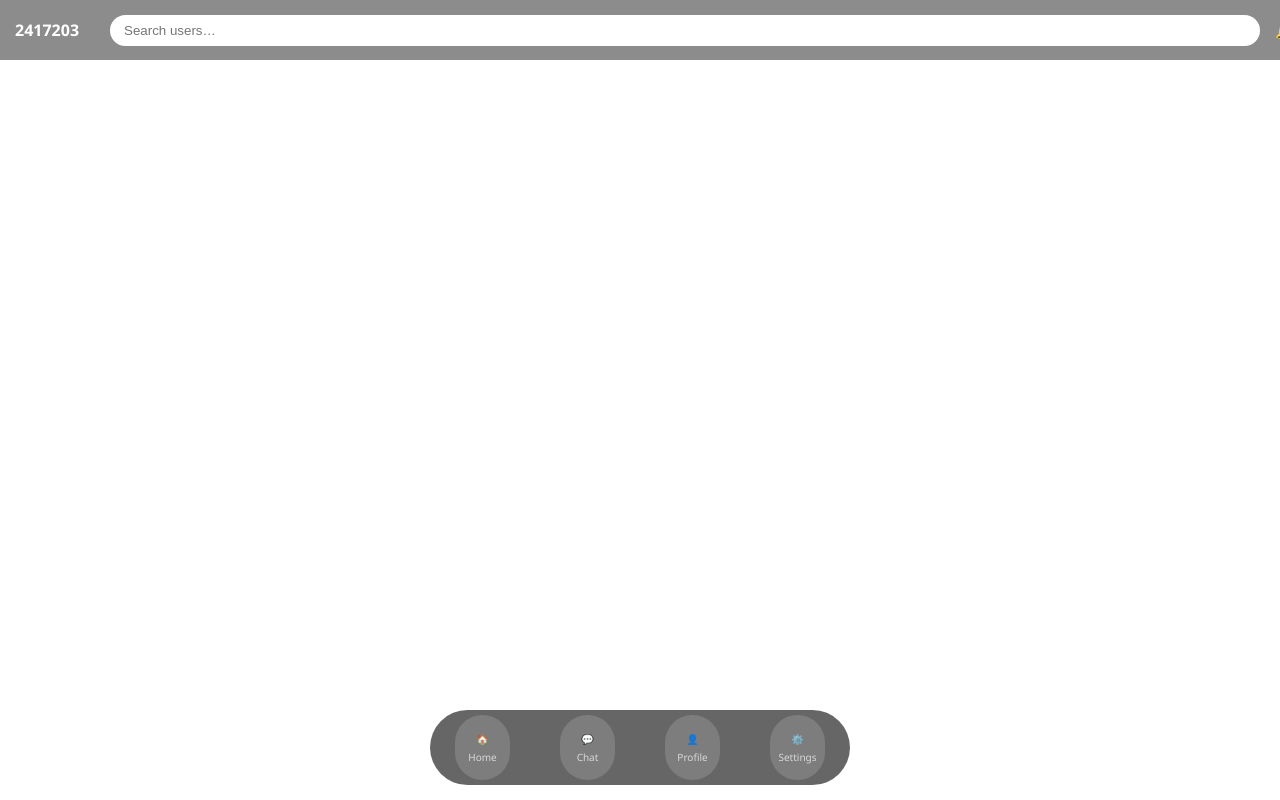
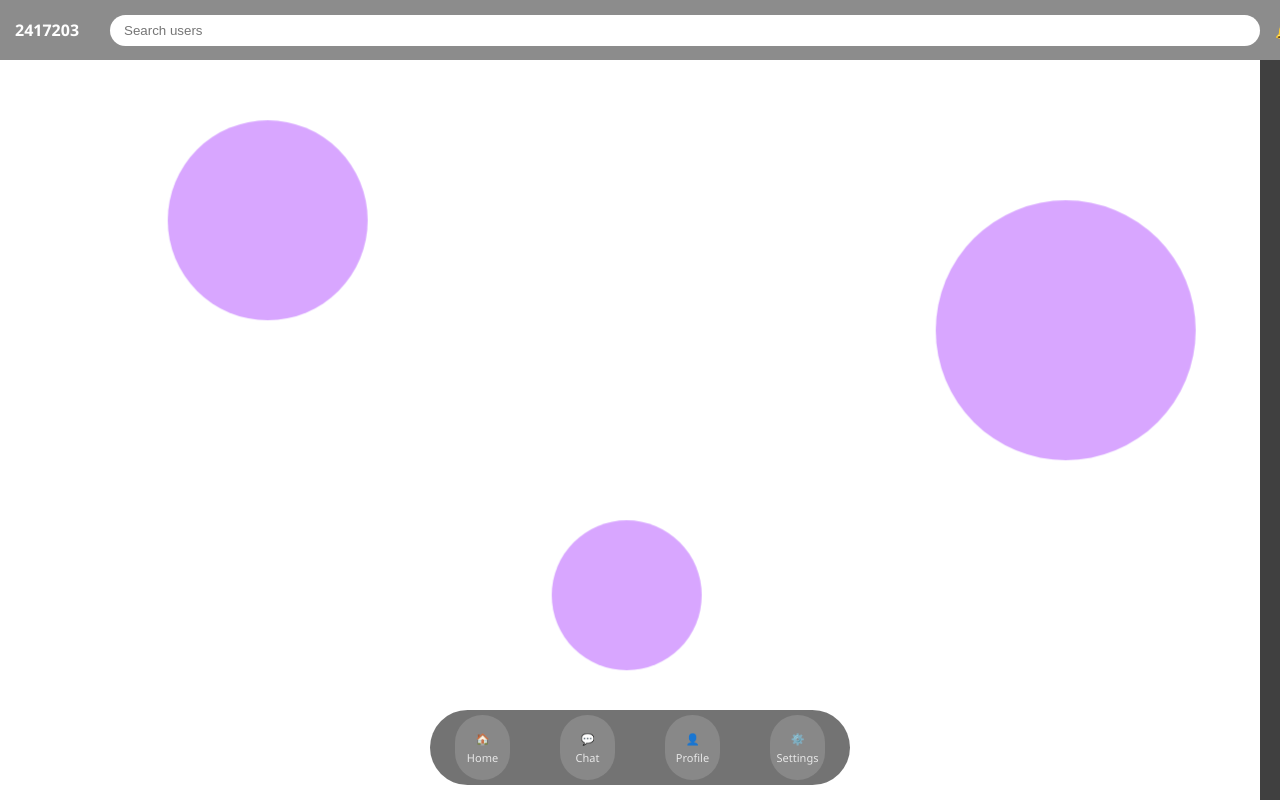
Before and after one commit to Ashwinor/talkk, a Flask app: page /home in a window 1280 px wide. Run offline with Flask 3, Linux system fonts and the light colour scheme; a user stored in the database is signed in.

Commit message:
Dual animated backgrounds + working dark mode

```diff
--- a/static/home/home.css
+++ b/static/home/home.css
@@ -1,26 +1,37 @@
 body{
   margin:0;
   font-family:Segoe UI, sans-serif;
-  background:radial-gradient(circle at 20% 20%, #2a0a6b, #000 60%);
+  overflow:hidden;
   color:white;
-  overflow:hidden;
 }
 
-/* floating bubbles */
+/* ====== BACKGROUNDS ====== */
+body.dark{
+  background:radial-gradient(circle at 20% 20%, #2a0a6b, #000 60%);
+}
+
+body.light{
+  background:radial-gradient(circle at 20% 20%, #003d5c, #000 65%);
+}
+
+/* ====== BUBBLES ====== */
 .bubble{
   position:absolute;
   border-radius:50%;
-  background:rgba(255,255,255,0.15);
-  animation:float 12s infinite ease-in-out;
+  opacity:0.35;
+  animation:float 14s infinite ease-in-out;
 }
 
+.dark .bubble{ background:#8f00ff; }
+.light .bubble{ background:#00f2fe; }
+
 @keyframes float{
-  0%{transform:translate(0,0);}
-  50%{transform:translate(30px,-40px);}
-  100%{transform:translate(0,0);}
+  0%{ transform:translate(0,0); }
+  50%{ transform:translate(40px,-40px); }
+  100%{ transform:translate(0,0); }
 }
 
-/* TOP BAR */
+/* ===== TOP BAR ===== */
 .top-bar{
   position:fixed;
   top:0;
@@ -29,14 +40,11 @@ body{
   display:flex;
   align-items:center;
   padding:0 15px;
-  background:rgba(0,0,0,.45);
-  backdrop-filter:blur(15px);
+  background:rgba(0,0,0,0.45);
+  backdrop-filter:blur(14px);
 }
 
-.user{
-  min-width:80px;
-  font-weight:bold;
-}
+.user{min-width:80px;font-weight:bold;}
 
 .search{
   flex:1;
@@ -47,34 +55,30 @@ body{
   outline:none;
 }
 
-.bell{
-  cursor:pointer;
-}
+/* ===== BELL ===== */
+.bell{cursor:pointer;}
 
-/* NOTIFICATION PANEL */
+/* ===== NOTIFY ===== */
 .notify-panel{
   position:fixed;
   top:60px;
-  right:-300px;
+  right:-280px;
   width:260px;
   height:100%;
-  background:rgba(0,0,0,.7);
+  background:rgba(0,0,0,0.75);
   backdrop-filter:blur(20px);
   padding:20px;
   transition:.5s;
 }
+.notify-panel.show{ right:0; }
 
-.notify-panel.show{
-  right:0;
-}
-
-/* SETTINGS */
+/* ===== SETTINGS ===== */
 .settings-panel{
   position:fixed;
   top:50%;
   left:50%;
   transform:translate(-50%,-50%) scale(.7);
-  background:rgba(0,0,0,.85);
+  background:rgba(0,0,0,0.85);
   padding:25px;
   border-radius:25px;
   opacity:0;
@@ -82,7 +86,6 @@ body{
   transition:.4s;
   z-index:99;
 }
-
 .settings-panel.show{
   opacity:1;
   pointer-events:auto;
@@ -90,7 +93,7 @@ body{
 }
 
 .setting-btn{
-  background:rgba(255,255,255,.15);
+  background:rgba(255,255,255,.18);
   padding:16px;
   border-radius:30px;
   margin-bottom:12px;
@@ -98,7 +101,7 @@ body{
   text-align:center;
 }
 
-/* BOTTOM GLASS BAR */
+/* ===== BOTTOM DOCK ===== */
 .bottom-nav{
   position:fixed;
   bottom:15px;
@@ -107,7 +110,7 @@ body{
   width:90%;
   max-width:420px;
   height:75px;
-  background:rgba(0,0,0,.6);
+  background:rgba(0,0,0,.55);
   backdrop-filter:blur(20px);
   border-radius:40px;
   display:flex;
@@ -126,18 +129,12 @@ body{
   align-items:center;
   justify-content:center;
   transition:.3s;
-  color:white;
-  font-size:10px;
   cursor:pointer;
+  font-size:11px;
 }
-
 .nav-btn:hover{
-  background:rgba(0,180,255,.6);
-  box-shadow:0 0 20px rgba(0,180,255,.8);
+  background:rgba(0,180,255,.7);
+  box-shadow:0 0 25px rgba(0,180,255,.9);
   transform:scale(1.15);
 }
-
-.nav-btn span{
-  margin-top:4px;
-  opacity:.7;
-}
+.nav-btn span{margin-top:4px;opacity:.8;}
--- a/templates/home/home.html
+++ b/templates/home/home.html
@@ -2,41 +2,37 @@
 <html>
 <head>
 <meta name="viewport" content="width=device-width, initial-scale=1.0">
-<title>Talkk Home</title>
+<title>Talkk</title>
 <link rel="stylesheet" href="/static/home/home.css">
 </head>
-<body>
 
-<!-- bubbles -->
-<div class="bubble" style="width:180px;height:180px;left:10%;top:20%"></div>
-<div class="bubble" style="width:240px;height:240px;left:70%;top:30%"></div>
-<div class="bubble" style="width:140px;height:140px;left:40%;top:70%"></div>
+<body class="dark">
 
-<!-- TOP BAR -->
+<div class="bubble" style="width:200px;height:200px;left:10%;top:20%"></div>
+<div class="bubble" style="width:260px;height:260px;left:70%;top:30%"></div>
+<div class="bubble" style="width:150px;height:150px;left:40%;top:70%"></div>
+
 <div class="top-bar">
   <div class="user">{{ user }}</div>
-  <input class="search" placeholder="Search users…">
+  <input class="search" placeholder="Search users">
   <div class="bell" onclick="toggleNotify()">🔔</div>
 </div>
 
-<!-- NOTIFICATIONS -->
 <div class="notify-panel" id="notify">
   <h3>Notifications</h3>
   <p>No notifications found</p>
 </div>
 
-<!-- SETTINGS -->
 <div class="settings-panel" id="settings">
-  <div class="setting-btn" onclick="alert('Dark mode coming')">🌗 Dark Mode</div>
+  <div class="setting-btn" onclick="toggleDark()">🌗 Toggle Theme</div>
   <div class="setting-btn" onclick="window.location.href='/logout'">🚪 Logout</div>
 </div>
 
-<!-- BOTTOM BAR -->
 <div class="bottom-nav">
-  <div class="nav-btn" onclick="alert('Home coming')">🏠 <span>Home</span></div>
-  <div class="nav-btn" onclick="alert('Chat coming')">💬 <span>Chat</span></div>
-  <div class="nav-btn" onclick="alert('Profile coming')">👤 <span>Profile</span></div>
-  <div class="nav-btn" onclick="toggleSettings()">⚙️ <span>Settings</span></div>
+  <div class="nav-btn">🏠<span>Home</span></div>
+  <div class="nav-btn">💬<span>Chat</span></div>
+  <div class="nav-btn">👤<span>Profile</span></div>
+  <div class="nav-btn" onclick="toggleSettings()">⚙️<span>Settings</span></div>
 </div>
 
 <script>
@@ -44,10 +40,15 @@ function toggleSettings(){
   document.getElementById("settings").classList.toggle("show");
 }
 
+function toggleDark(){
+  document.body.classList.toggle("dark");
+  document.body.classList.toggle("light");
+}
+
 function toggleNotify(){
-  const p=document.getElementById("notify");
-  p.classList.add("show");
-  setTimeout(()=>p.classList.remove("show"),5000);
+  const n=document.getElementById("notify");
+  n.classList.add("show");
+  setTimeout(()=>n.classList.remove("show"),5000);
 }
 </script>
 
```
